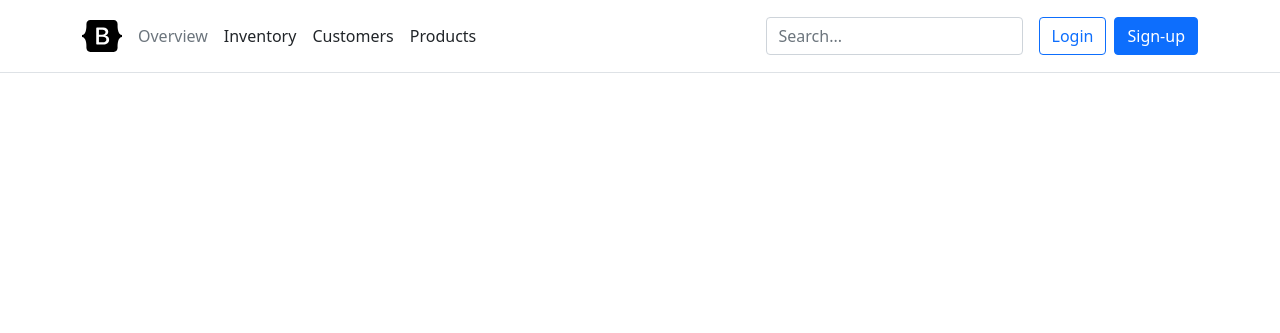
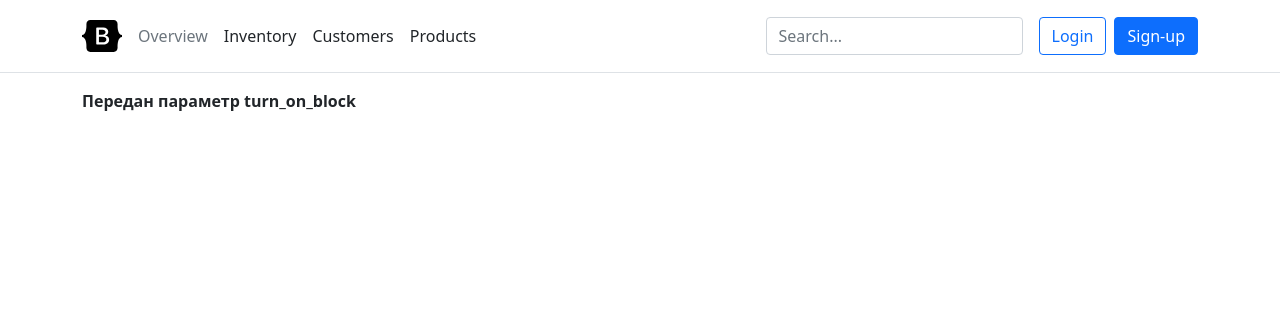
Before and after one commit to thinknetica-django-lab-02/data-science-geek, a Django app: page / in a window 1280 px wide. Shown: the top 333 px of the page. Run offline with Django 3.2, Linux system fonts and the light colour scheme; data that the repository does not hold is empty; some libraries are stand-ins or nearby versions.

Commit message:
add turn_on_block param to index.html

```diff
--- a/main/templates/main/index.html
+++ b/main/templates/main/index.html
@@ -3,9 +3,14 @@
 
 {% block content %}
   {% get_flatpages as flatpages %}
+  {% if turn_on_block %}
+    <div>
+      <b>Передан параметр turn_on_block</b>
+    </div>
+  {% endif %}
   <ul>
     {% for page in flatpages %}
       <li><a href="{{ page.url }}">{{ page.title }}</a></li>
     {% endfor %}
   </ul>
-{% endblock %}}
+{% endblock %}
--- a/main/views.py
+++ b/main/views.py
@@ -4,4 +4,5 @@ from django.shortcuts import render
 
 def index(request):
     template_name = 'main/index.html'
-    return HttpResponse(render(request, template_name))
+    context = {'turn_on_block': True}
+    return HttpResponse(render(request, template_name, context=context))
```
Lines whose indentation alone changed are shown as unchanged.
